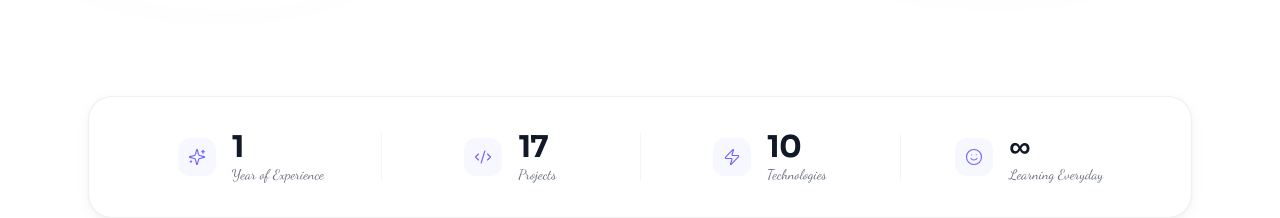
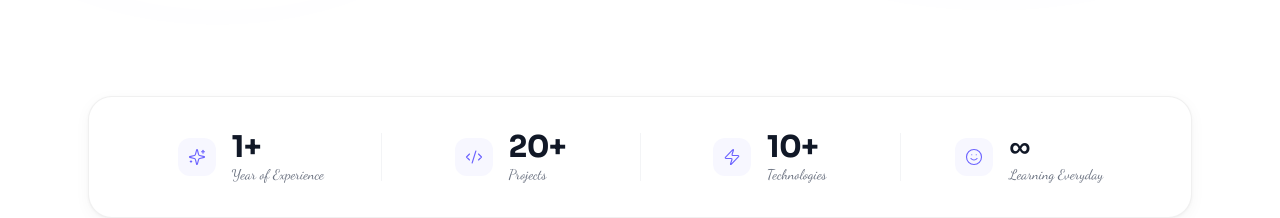
Before and after one commit to alanacharya-19/alanportfolio, a React (Vite) app: page / in a window 1280 px wide. Shown: the part 800-1018 px from the top of the page. Built offline with nearby package versions, Linux system fonts and the light colour scheme.

Commit message:
update profile

```diff
--- a/src/components/Stats.tsx
+++ b/src/components/Stats.tsx
@@ -27,7 +27,9 @@ function useInViewOnce(ref: React.RefObject<Element | null>) {
 function AnimatedValue({ value }: { value: string }) {
   const ref = useRef<HTMLSpanElement>(null);
   const inView = useInViewOnce(ref);
-  const num = parseInt(value);
+  const match = value.match(/^([0-9.]+)(.*)$/);
+  const num = match ? parseFloat(match[1]) : NaN;
+  const suffix = match ? match[2] : "";
   const isNumeric = !isNaN(num);
   const [count, setCount] = useState(0);
 
@@ -53,7 +55,7 @@ function AnimatedValue({ value }: { value: string }) {
 
   return (
     <span ref={ref} className="text-xl sm:text-2xl md:text-3xl font-bold font-display-alt text-heading tracking-tight">
-      {isNumeric ? count : value}
+      {isNumeric ? `${count}${suffix}` : value}
     </span>
   );
 }
--- a/src/lib/data.ts
+++ b/src/lib/data.ts
@@ -20,9 +20,9 @@ export const personalInfo = {
 };
 
 export const stats = [
-  { value: "1", label: "Year of Experience", icon: "Sparkles" },
-  { value: "17", label: "Projects", icon: "Code2" },
-  { value: "10", label: "Technologies", icon: "Zap" },
+  { value: "1+", label: "Year of Experience", icon: "Sparkles" },
+  { value: "20+", label: "Projects", icon: "Code2" },
+  { value: "10+", label: "Technologies", icon: "Zap" },
   { value: "∞", label: "Learning Everyday", icon: "Smile" },
 ];
 
```
Also changed, not shown: 3 other files (tests, documents, lock files or other folders).
